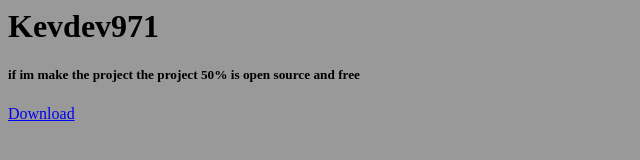
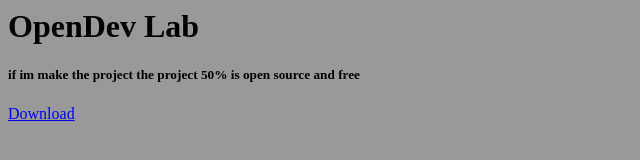
Before and after one commit to Kevdev971/Kevdev971.github.io, a plain HTML site: page index.html in a window 1280 px wide. Shown: the whole page, without its empty margins (0-640 px from the left). Drawn offline with Linux system fonts and the light colour scheme.

Commit message:
Update index.html

```diff
--- a/index.html
+++ b/index.html
@@ -1,4 +1,4 @@
-<h1>Kevdev971</h1>
+<h1>OpenDev Lab</h1>
 <h5>if im make the project the project 50% is open source and free</h5>
 <a class="download GameJavaTest" href="https://github.com/Kevdev971/GameJavaTest/ " target="_blank">Download </a>
 <style>
```
